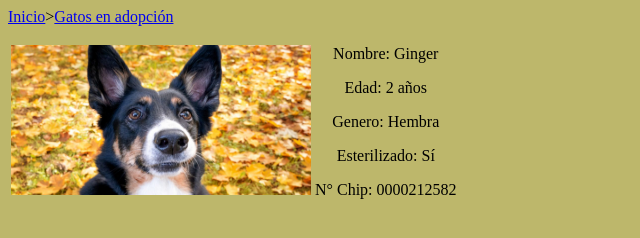
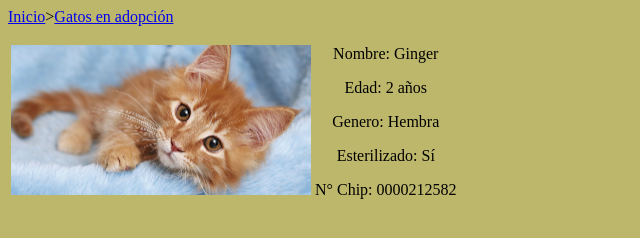
Before and after one commit to Marcoherna/actividad1, a plain HTML site: page gatos/ginger.html in a window 1280 px wide. Shown: the whole page, without its empty margins (0-640 px from the left). Drawn offline with Linux system fonts and the light colour scheme.

Commit message:
ultimo ultimo commit

```diff
--- a/gatos/ginger.html
+++ b/gatos/ginger.html
@@ -11,7 +11,7 @@
 
     <table>
         <tr>
-            <td><img src="../img/cachulo.jpg" alt="Foto cachulo" height="150" width="300"></td>
+            <td><img src="../img/ginger.jpg" alt="Foto cachulo" height="150" width="300"></td>
             <td><p>Nombre: Ginger</p>
                 <p>Edad: 2 años</p>
                 <p>Genero: Hembra</p>
```
